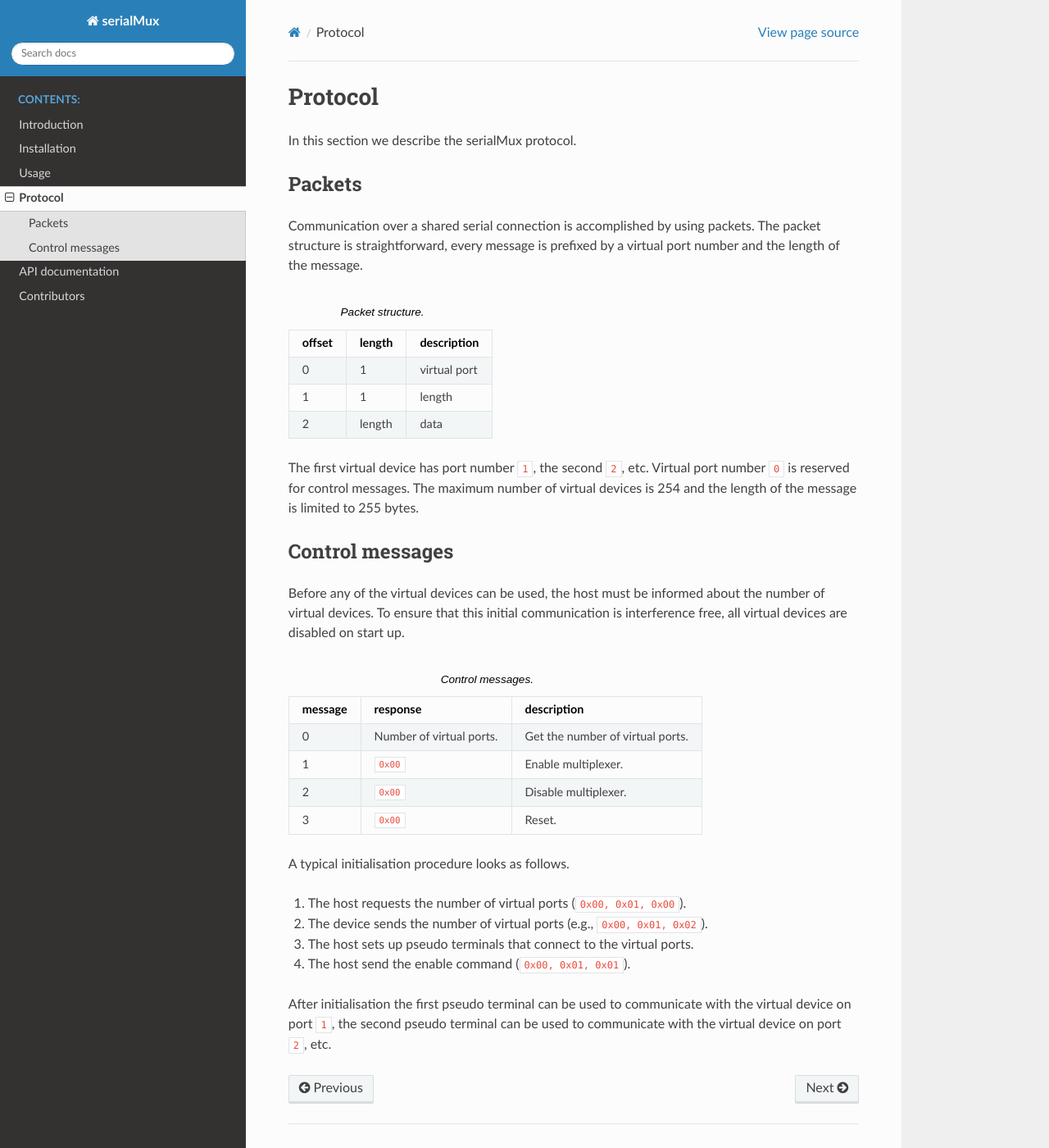
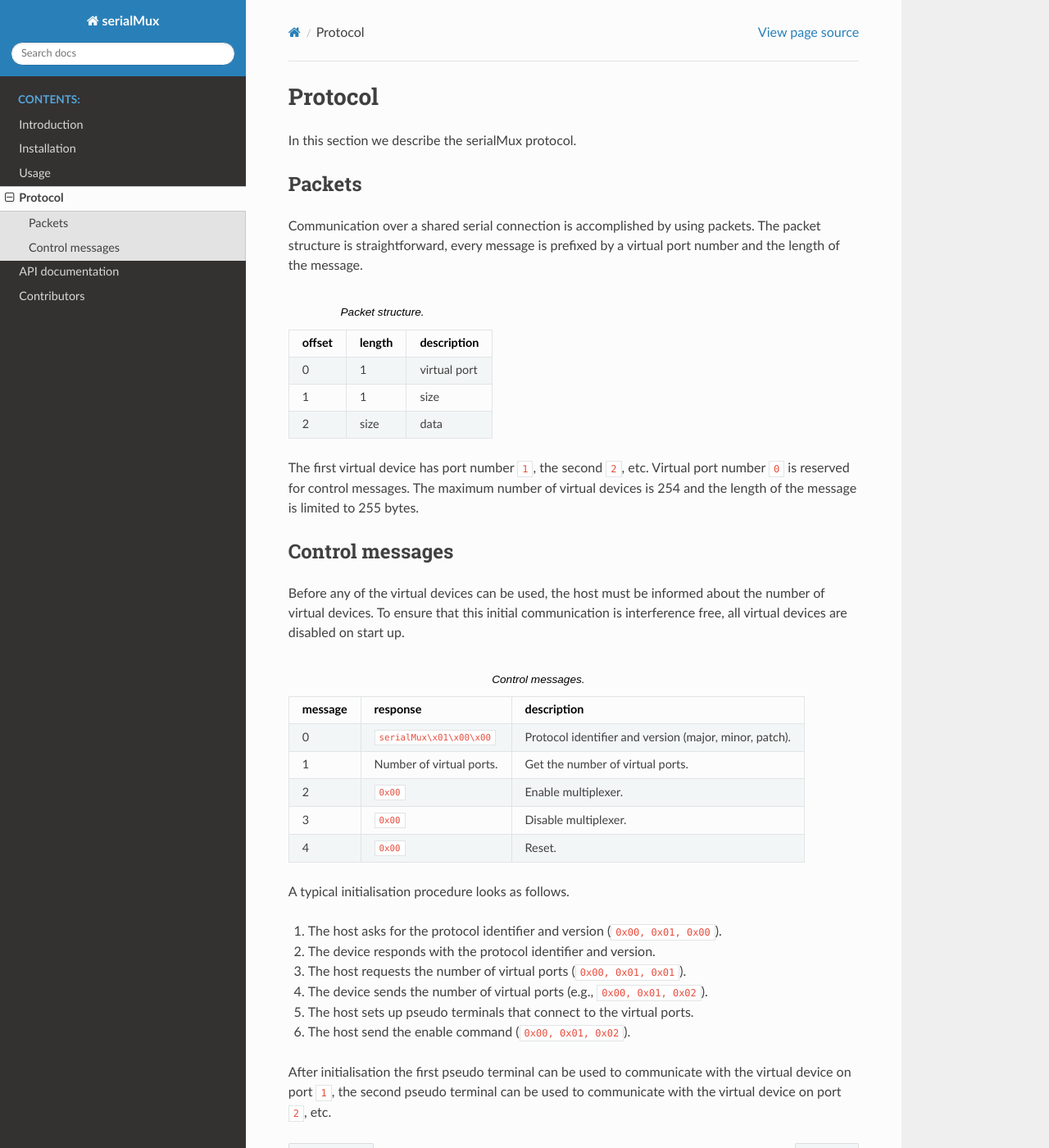
Before and after one commit to jfjlaros/serialMux, a Sphinx documentation site: the page built from docs/protocol.rst, in a window 1280 px wide and 1400 px high. Shown: the whole window at 82% size. Built offline with Sphinx 7.4.7 and the Read the Docs theme 2.0.0, drawn with Linux system fonts in a browser that asks for light colours.

Commit message:
Added protocol and version handshake check.

```diff
--- a/docs/protocol.rst
+++ b/docs/protocol.rst
@@ -22,9 +22,9 @@ by a virtual port number and the length of the message.
      - virtual port
    * - 1
      - 1
-     - length
+     - size
    * - 2
-     - length
+     - size
      - data
 
 The first virtual device has port number ``1``, the second ``2``, etc.
@@ -48,24 +48,30 @@ up.
      - response
      - description
    * - 0
+     - ``serialMux\x01\x00\x00``
+     - Protocol identifier and version (major, minor, patch).
+   * - 1
      - Number of virtual ports.
      - Get the number of virtual ports.
-   * - 1
+   * - 2
      - ``0x00``
      - Enable multiplexer.
-   * - 2
+   * - 3
      - ``0x00``
      - Disable multiplexer.
-   * - 3
+   * - 4
      - ``0x00``
      - Reset.
 
 A typical initialisation procedure looks as follows.
 
-1. The host requests the number of virtual ports (``0x00, 0x01, 0x00``).
-2. The device sends the number of virtual ports (e.g., ``0x00, 0x01, 0x02``).
-3. The host sets up pseudo terminals that connect to the virtual ports.
-4. The host send the enable command (``0x00, 0x01, 0x01``).
+1. The host asks for the protocol identifier and version (``0x00, 0x01,
+   0x00``).
+2. The device responds with the protocol identifier and version.
+3. The host requests the number of virtual ports (``0x00, 0x01, 0x01``).
+4. The device sends the number of virtual ports (e.g., ``0x00, 0x01, 0x02``).
+5. The host sets up pseudo terminals that connect to the virtual ports.
+6. The host send the enable command (``0x00, 0x01, 0x02``).
 
 After initialisation the first pseudo terminal can be used to communicate
 with the virtual device on port ``1``, the second pseudo terminal can be used
```
Also changed, not shown: 4 other files.
